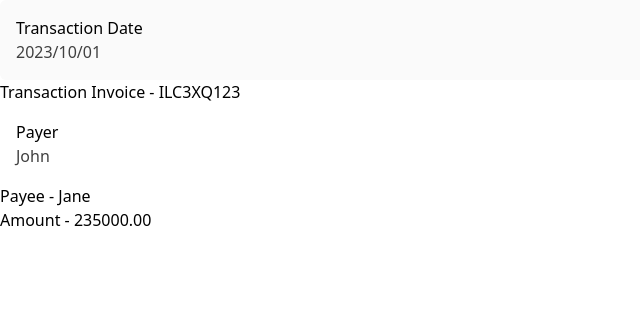
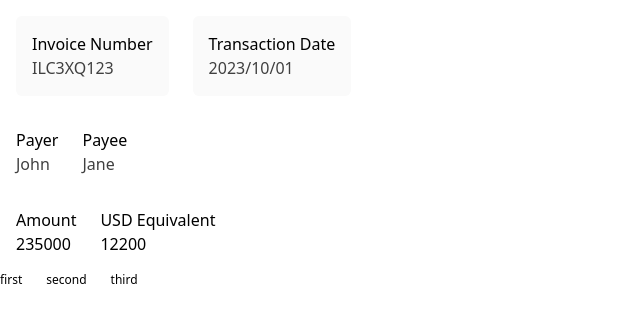
Before and after one commit to AHTHneeuhl/credain, a React (Create React App) app: page /transaction/1 in a window 1280 px wide. Shown: the top 322 px of the page, without its empty margins (0-640 px from the left). Built offline with nearby package versions, Linux system fonts and the light colour scheme.

Commit message:
feat: create AmountEquivalent, Status, PayerAndPayee and InvoiceAndDate components (#6)

```diff
--- a/src/components/common/index.ts
+++ b/src/components/common/index.ts
@@ -0,0 +1 @@
+export { default as Typography } from "./typography";
--- /dev/null
+++ b/src/components/common/typography/index.ts
@@ -0,0 +1 @@
+export { default } from "./typography";
--- /dev/null
+++ b/src/components/transaction/AmountEquivalent.tsx
@@ -0,0 +1,21 @@
+type TProps = {
+  amount: number;
+  usdEquivalent: number;
+};
+
+const AmountEquivalent: React.FC<TProps> = ({ amount, usdEquivalent }) => {
+  return (
+    <div className="flex flex-row items-center gap-6 p-4">
+      <div>
+        <h2>Amount</h2>
+        <p>{amount}</p>
+      </div>
+      <div>
+        <h2>USD Equivalent</h2>
+        <p>{usdEquivalent}</p>
+      </div>
+    </div>
+  );
+};
+
+export default AmountEquivalent;
--- /dev/null
+++ b/src/components/transaction/InvoiceAndDate.tsx
@@ -0,0 +1,24 @@
+type TProps = {
+  invoiceNumber: string;
+  transactionDate: string;
+};
+
+const TransactionDate: React.FC<TProps> = ({
+  transactionDate,
+  invoiceNumber,
+}) => {
+  return (
+    <div className="flex flex-row items-center gap-6 p-4">
+      <div className="rounded-md p-4 bg-neutral-50">
+        <h2 className="font-medium">Invoice Number</h2>
+        <p className="text-neutral-700">{invoiceNumber}</p>
+      </div>
+      <div className="rounded-md p-4 bg-neutral-50">
+        <h2 className="font-medium">Transaction Date</h2>
+        <p className="text-neutral-700">{transactionDate}</p>
+      </div>
+    </div>
+  );
+};
+
+export default TransactionDate;
--- a/src/components/transaction/Payer.tsx
+++ /dev/null
@@ -1,14 +0,0 @@
-type TProps = {
-  payer: string;
-};
-
-const Payer: React.FC<TProps> = ({ payer }) => {
-  return (
-    <div className="p-4">
-      <h2 className="font-medium">Payer</h2>
-      <p className="text-neutral-700">{payer}</p>
-    </div>
-  );
-};
-
-export default Payer;
--- /dev/null
+++ b/src/components/transaction/PayerAndPayee.tsx
@@ -0,0 +1,21 @@
+type TProps = {
+  payer: string;
+  payee: string;
+};
+
+const PayerAndPayee: React.FC<TProps> = ({ payer, payee }) => {
+  return (
+    <div className="flex flex-row items-center gap-6 p-4">
+      <div>
+        <h2 className="font-medium">Payer</h2>
+        <p className="text-neutral-700">{payer}</p>
+      </div>
+      <div>
+        <h2 className="font-medium">Payee</h2>
+        <p className="text-neutral-700">{payee}</p>
+      </div>
+    </div>
+  );
+};
+
+export default PayerAndPayee;
--- /dev/null
+++ b/src/components/transaction/Status.tsx
@@ -0,0 +1,17 @@
+import { Typography } from "components/common";
+
+type TProps = {
+  status: string[];
+};
+
+const Status: React.FC<TProps> = ({ status }) => {
+  return (
+    <div className="flex flex-row items-center gap-6">
+      {status.map((status) => (
+        <Typography>{status}</Typography>
+      ))}
+    </div>
+  );
+};
+
+export default Status;
--- a/src/components/transaction/TransactionDate.tsx
+++ /dev/null
@@ -1,14 +0,0 @@
-type TProps = {
-  transactionDate: string;
-};
-
-const TransactionDate: React.FC<TProps> = ({ transactionDate }) => {
-  return (
-    <div className="rounded-md p-4 bg-neutral-50">
-      <h2 className="font-medium">Transaction Date</h2>
-      <p className="text-neutral-700">{transactionDate}</p>
-    </div>
-  );
-};
-
-export default TransactionDate;
--- a/src/components/transaction/index.ts
+++ b/src/components/transaction/index.ts
@@ -1,2 +1,4 @@
-export { default as TransactionDate } from "./TransactionDate";
-export { default as Payer } from "./Payer";
+export { default as InvoiceAndDate } from "./InvoiceAndDate";
+export { default as PayerAndPayee } from "./PayerAndPayee";
+export { default as AmountEquivalent } from "./AmountEquivalent";
+export { default as Status } from "./Status";
--- a/src/pages/Transaction.tsx
+++ b/src/pages/Transaction.tsx
@@ -1,4 +1,9 @@
-import { Payer, TransactionDate } from "components/transaction";
+import {
+  PayerAndPayee,
+  InvoiceAndDate,
+  Status,
+  AmountEquivalent,
+} from "components/transaction";
 import { transactions } from "config";
 import { useParams } from "react-router-dom";
 
@@ -11,11 +16,16 @@ const Transaction: React.FC = () => {
 
   return (
     <>
-      <TransactionDate transactionDate={transaction?.transactionDate!} />
-      <div>Transaction Invoice - {transaction?.invoiceNumber}</div>
-      <Payer payer={transaction?.payer!} />
-      <div>Payee - {transaction?.payee}</div>
-      <div>Amount - {transaction?.amount.toFixed(2)}</div>
+      <InvoiceAndDate
+        invoiceNumber={transaction?.invoiceNumber!}
+        transactionDate={transaction?.transactionDate!}
+      />
+      <PayerAndPayee payer={transaction?.payer!} payee={transaction?.payee!} />
+      <AmountEquivalent
+        amount={transaction?.amount!}
+        usdEquivalent={transaction?.usdEquivalent!}
+      />
+      <Status status={transaction?.status!} />
     </>
   );
 };
```
